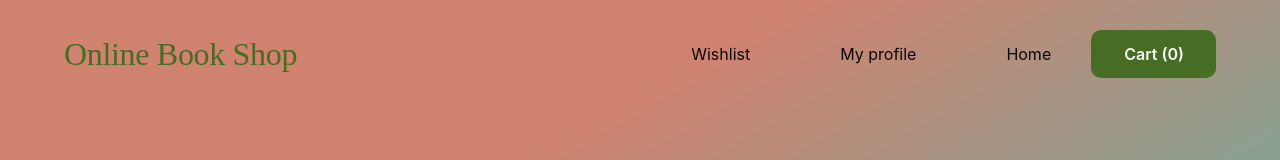
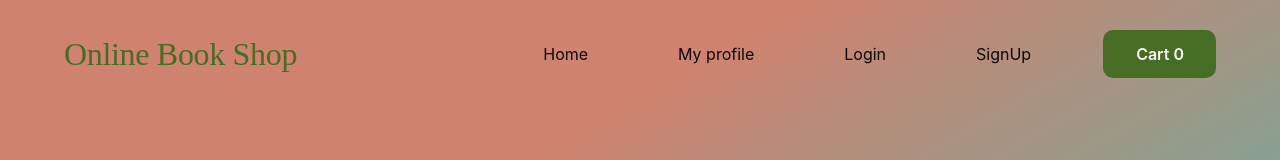
Before and after one commit to ReyhanehEstiri/online-shop, a React (Create React App) app: page / in a window 1280 px wide. Shown: the top 160 px of the page. Built offline with nearby package versions, Linux system fonts and the light colour scheme; no server answers.

Commit message:
update navbar

```diff
--- a/src/App.js
+++ b/src/App.js
@@ -1,20 +1,14 @@
-import { BrowserRouter as Router,Switch, Route} from 'react-router-dom';
 import Navbar from "./components/navbar";
-import Profile from "./pages/profile";
 import BookstoreRoutes from './components/BookstoreRoute';
 import { BrowserRouter } from "react-router-dom";
 import './App.css';
 
 function App() {
   return (
-    // <div className="App">
-
-      <BrowserRouter>
-            <BookstoreRoutes />
-            <Navbar />
-        </BrowserRouter>
-
-    // </div>
+    <BrowserRouter>
+          <BookstoreRoutes />
+          <Navbar />
+      </BrowserRouter>
   );
 }
 
--- a/src/components/navbar.js
+++ b/src/components/navbar.js
@@ -1,11 +1,14 @@
-import React, { useState } from 'react';
+import React, { useEffect, useState } from 'react';
 import { Link, useNavigate } from "react-router-dom"
 import '../cssfile/navbar.css';
 
 const Navbar = () => {
   const [userCart, setUserCart] = useState([]);
+  const [isLoading, setLoading] = useState(true);
   const navigate = useNavigate();
 
+
+  useEffect(() => {
     const getUserBooks = ()=>{
       try {
         var user_id = localStorage.getItem('user_id');
@@ -28,6 +31,7 @@ const Navbar = () => {
         } catch (error) {
           return "";
         } finally {
+          setLoading(false);
         }
 
       if(userCart)
@@ -35,9 +39,9 @@ const Navbar = () => {
       return "";
     };
 
-  const GetCart = ()=>{
-
-  }
+    if(isLoading)
+      getUserBooks();
+  });
 
   const handleClick = () => {
     navigate('/basket');
@@ -55,12 +59,15 @@ function navigateToHome(){
         //  onClick={navigateToHome()}
          >Online Book Shop</div>
         <ul>
-          <li><Link to="/profile#1">Wishlist</Link></li>
+          {/* <li><Link to="/profile#1">Wishlist</Link></li>   */}
+          <li><Link to="/">Home</Link></li>
           <li><Link to="/profile">My profile</Link></li>
-          <li><Link to="/">Home</Link></li>
+          <li><Link to="/Login">Login</Link></li>
+          <li><Link to="/SignUp">SignUp</Link></li>
+          {/* <li><Link to="/"></Link></li> */}
         </ul>
           <button className="cart-button" onClick={(handleClick)}>
-              Cart {getUserBooks()}
+              Cart {userCart.length}
           </button>
       </div>
     </nav>
--- a/src/cssfile/navbar.css
+++ b/src/cssfile/navbar.css
@@ -91,6 +91,7 @@
     line-height: 130%;
     border: none;
     cursor: pointer;
+    margin-left: 2rem;
 }
 
 .cart-button:hover {
```
Also changed, not shown: src/index.js (+2 -24 lines). Lines whose indentation alone changed are shown as unchanged.
